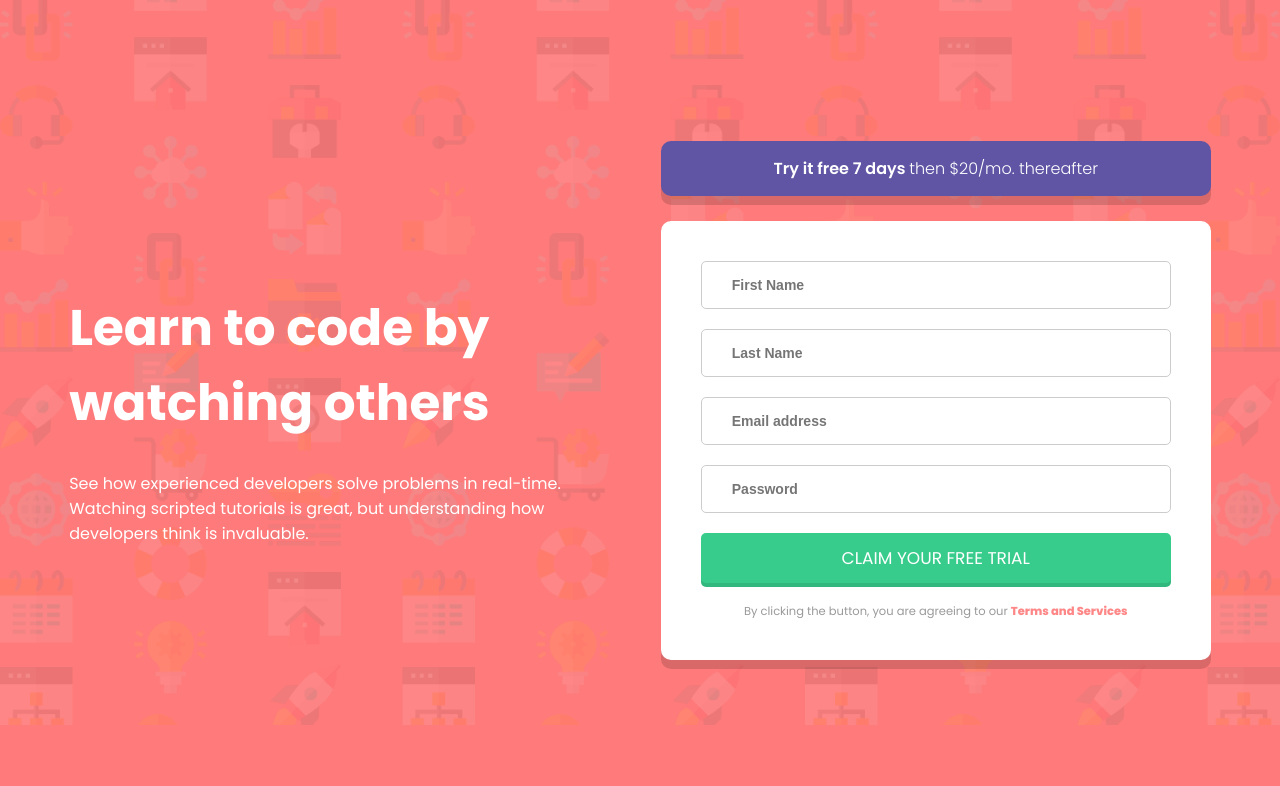
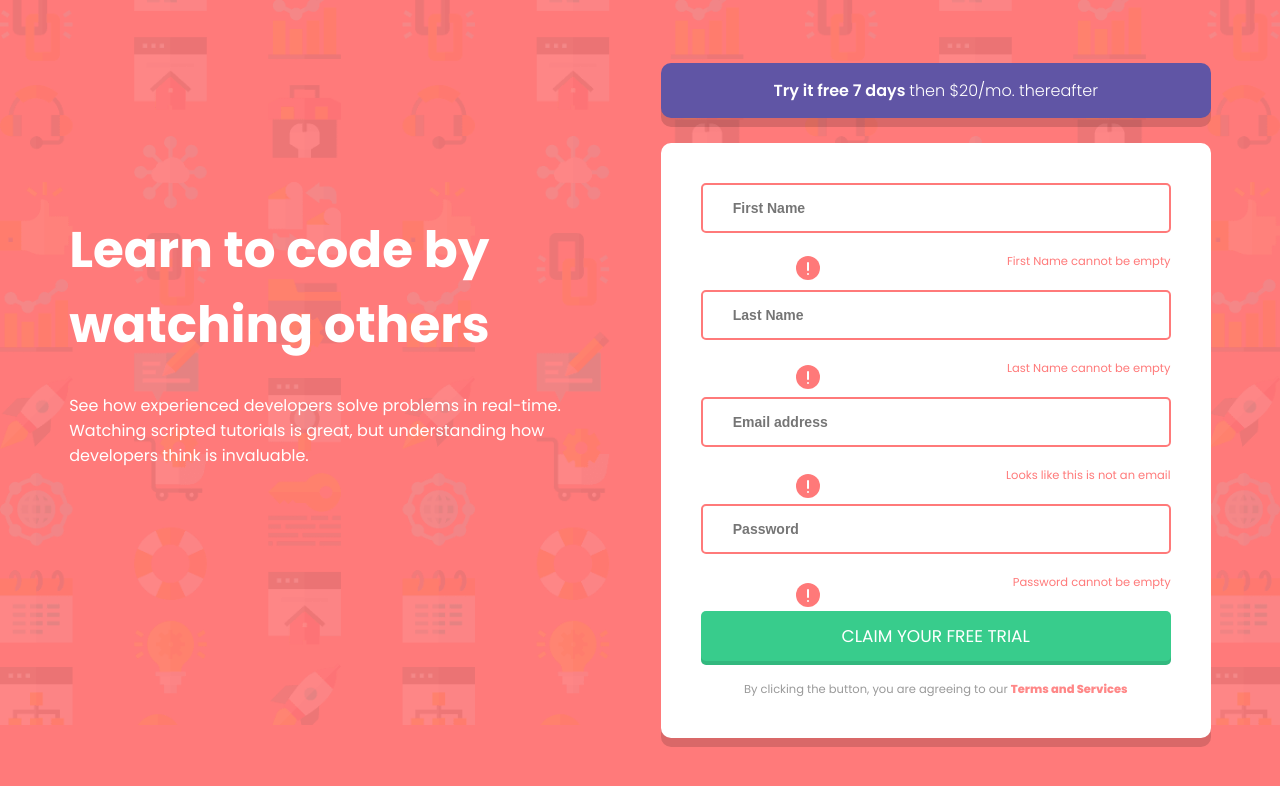
Before and after one commit to ewenlehegarat/intro-component-with-signup-form-master, a plain HTML site: page index.html in a window 1280 px wide. Both pictures are taken after a click on the button "CLAIM YOUR FREE TRIAL". Drawn offline with Linux system fonts and the light colour scheme.

Commit message:
Add files via upload

```diff
--- a/index.html
+++ b/index.html
@@ -6,6 +6,7 @@
   <meta name="viewport" content="width=device-width, initial-scale=1.0"> <!-- displays site properly based on user's device -->
   <link rel="stylesheet" href="/style.css">
   <link rel="icon" type="image/png" sizes="32x32" href="./images/favicon-32x32.png">
+  <script src="/main.js" defer></script>
   <title>Frontend Mentor | Intro component with sign up form</title>
 </head>
 
@@ -28,9 +29,17 @@
       <div class="right_bot">
 
         <input type="text" name="First Name" id="First Name" aria-label="First Name" placeholder="First Name" required>
+        <p class="cannot_1">First Name cannot be empty</p>
+        <img src="/images/icon-error.svg" class="icon_error_1">
         <input type="text" name="Last Name" id="Last Name" aria-label="Last Name" placeholder="Last Name" required>
+        <p class="cannot_2">Last Name cannot be empty</p>
+        <img src="/images/icon-error.svg" class="icon_error_2">
         <input type="text" name="Email address" id="Email address" aria-label="Email address" placeholder="Email address" required>
+        <p class="cannot_3">Looks like this is not an email</p>
+        <img src="/images/icon-error.svg" class="icon_error_3">
         <input type="text" name="Password" id="Password" aria-label="Password" placeholder="Password" required>
+        <p class="cannot_4">Password cannot be empty</p>
+        <img src="/images/icon-error.svg" class="icon_error_4">
 
         <button>CLAIM YOUR FREE TRIAL</button>
 
--- /dev/null
+++ b/main.js
@@ -0,0 +1,50 @@
+const myButton = document.querySelector('button')
+const myCannot1 = document.querySelector('.cannot_1')
+const myCannot2 = document.querySelector('.cannot_2')
+const myCannot3 = document.querySelector('.cannot_3')
+const myCannot4 = document.querySelector('.cannot_4')
+const myError1 = document.querySelector('.icon_error_1')
+const myError2 = document.querySelector('.icon_error_2')
+const myError3 = document.querySelector('.icon_error_3')
+const myError4 = document.querySelector('.icon_error_4')
+const myInput = document.querySelectorAll('input')
+
+myButton.addEventListener('click', function(){
+    myError1.style.display = 'block'
+    myError2.style.display = 'block'
+    myError3.style.display = 'block'
+    myError4.style.display = 'block'
+    myCannot1.style.display = 'block'
+    myCannot2.style.display = 'block'
+    myCannot3.style.display = 'block'
+    myCannot4.style.display = 'block'
+    myCannot1.style.color = 'hsl(0, 100%, 74%)'
+    myCannot2.style.color = 'hsl(0, 100%, 74%)'
+    myCannot3.style.color = 'hsl(0, 100%, 74%)'
+    myCannot4.style.color = 'hsl(0, 100%, 74%)'
+    myInput.forEach(input => {
+        input.style.border = '2px solid hsl(0, 100%, 74%)'
+    });
+})
+
+myInput.forEach(input => {
+    input.addEventListener('keydown', function(event){
+   if (event.key === 'Enter'){
+    myError1.style.display = 'block'
+    myError2.style.display = 'block'
+    myError3.style.display = 'block'
+    myError4.style.display = 'block'
+    myCannot1.style.display = 'block'
+    myCannot2.style.display = 'block'
+    myCannot3.style.display = 'block'
+    myCannot4.style.display = 'block'
+    myCannot1.style.color = 'hsl(0, 100%, 74%)'
+    myCannot2.style.color = 'hsl(0, 100%, 74%)'
+    myCannot3.style.color = 'hsl(0, 100%, 74%)'
+    myCannot4.style.color = 'hsl(0, 100%, 74%)'
+    myInput.forEach(input => {
+        input.style.border = '2px solid hsl(0, 100%, 74%)'
+    });
+   }
+})
+});
--- a/style.css
+++ b/style.css
@@ -94,7 +94,7 @@ input{
     font-size: 14px;
     font-weight: 800;
     border: none;
-    border:solid 1px #ccc;
+    border: solid 1px #ccc;
     border-radius: 5px;
 }
 
@@ -108,3 +108,49 @@ input{
     color: hsla(0, 100%, 74%, 0.90);
     font-weight: 800;
 }
+
+.cannot_1{
+    margin-left: 306px;
+}
+
+.cannot_2{
+    margin-left: 306px;
+}
+
+.cannot_3{
+    margin-left: 305px;
+}
+
+.cannot_4{
+    margin-left: 312px;
+}
+
+.cannot_1, .cannot_2, .cannot_3, .cannot_4{
+    display: none;
+}
+
+.icon_error_1{
+    right: 460px;
+    top: 256px;
+}
+
+.icon_error_2{
+    right: 460px;
+    top: 365px;
+}
+
+.icon_error_3{
+    right: 460px;
+    top: 474px;
+}
+
+.icon_error_4{
+    right: 460px;
+    top: 583px;
+}
+
+.icon_error_1, .icon_error_2, .icon_error_3, .icon_error_4{
+    size: 50%;
+    position: absolute;
+    display: none;
+}
```
